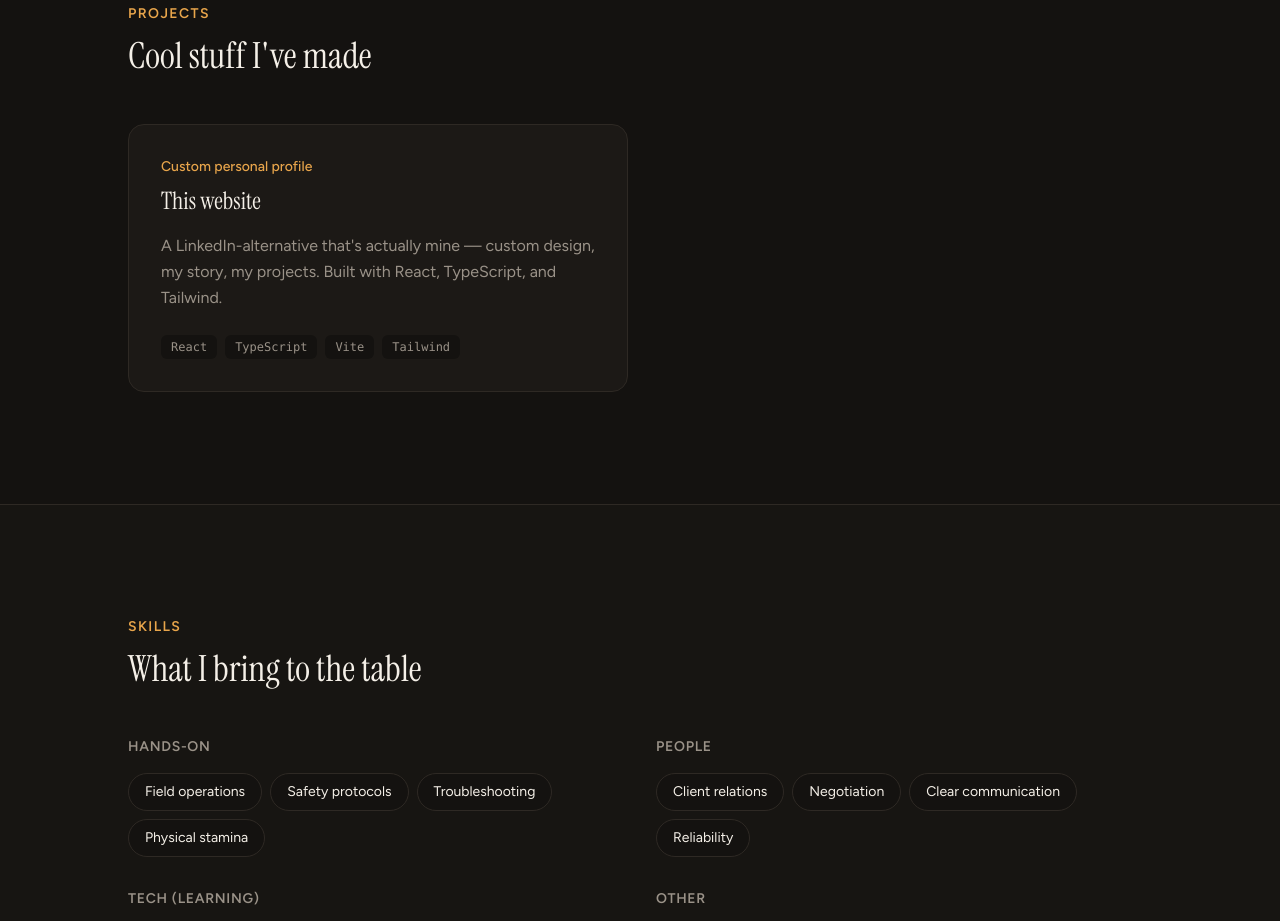
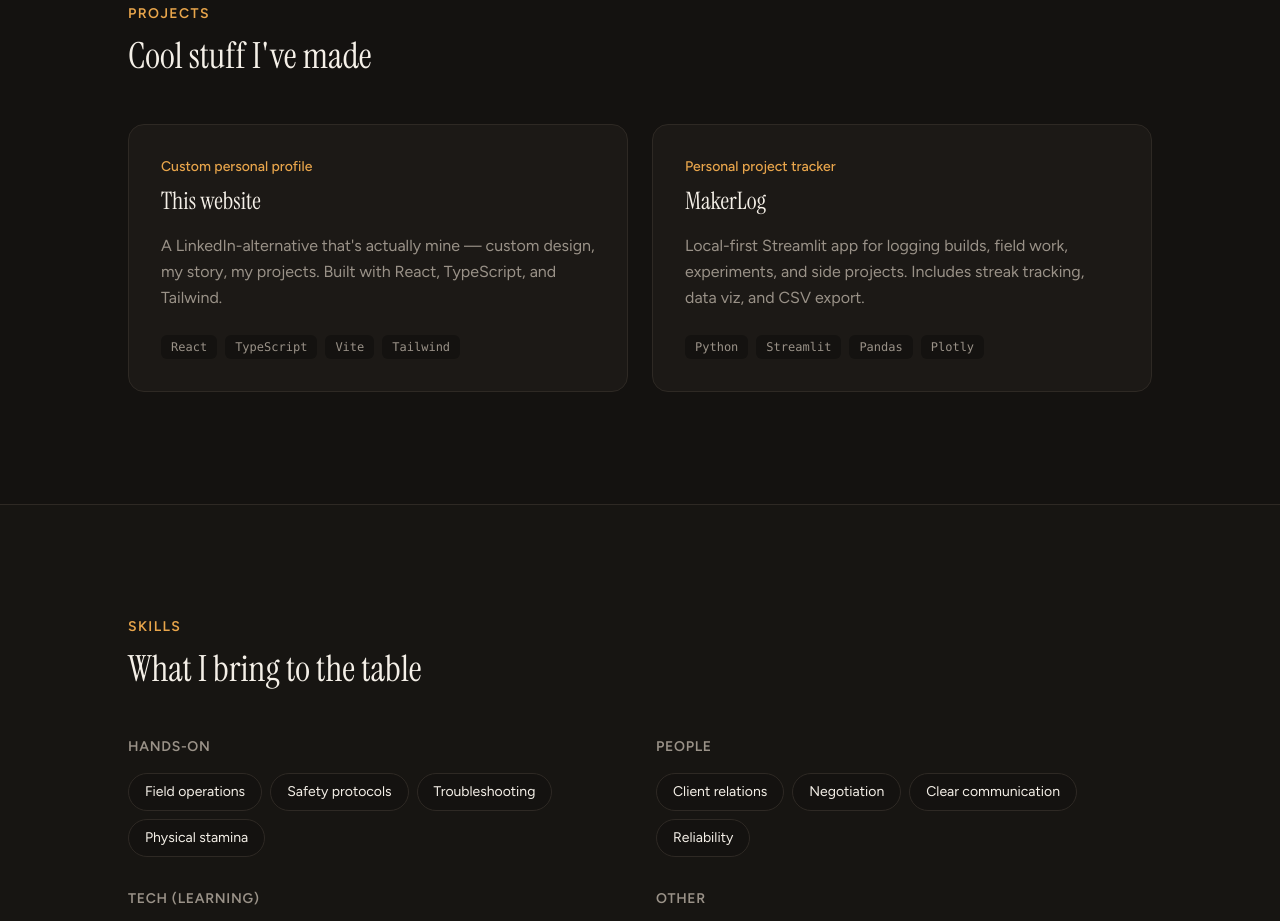
Before and after one commit to M0xDr3w/personal-site, a React (Vite) app: page / in a window 1280 px wide. Shown: the part 2520-3441 px from the top of the page. Built offline with nearby package versions, Linux system fonts and the light colour scheme.

Commit message:
feat: add MakerLog as featured project in profile

```diff
--- a/src/data/profile.ts
+++ b/src/data/profile.ts
@@ -51,6 +51,15 @@ export const profile = {
       featured: true,
     },
     {
+      title: "MakerLog",
+      subtitle: "Personal project tracker",
+      description:
+        "Local-first Streamlit app for logging builds, field work, experiments, and side projects. Includes streak tracking, data viz, and CSV export.",
+      tech: ["Python", "Streamlit", "Pandas", "Plotly"],
+      link: null,
+      featured: true,
+    },
+    {
       title: "Your next project",
       subtitle: "Collaboration welcome",
       description:
```
